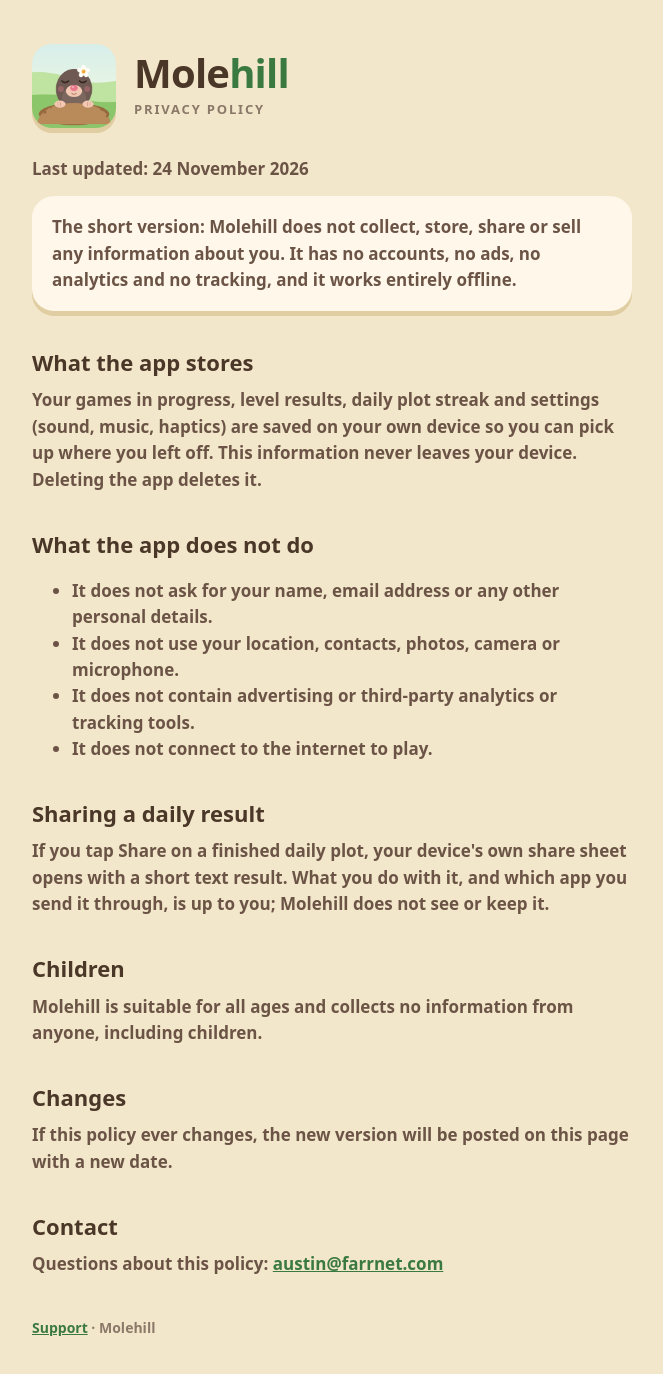
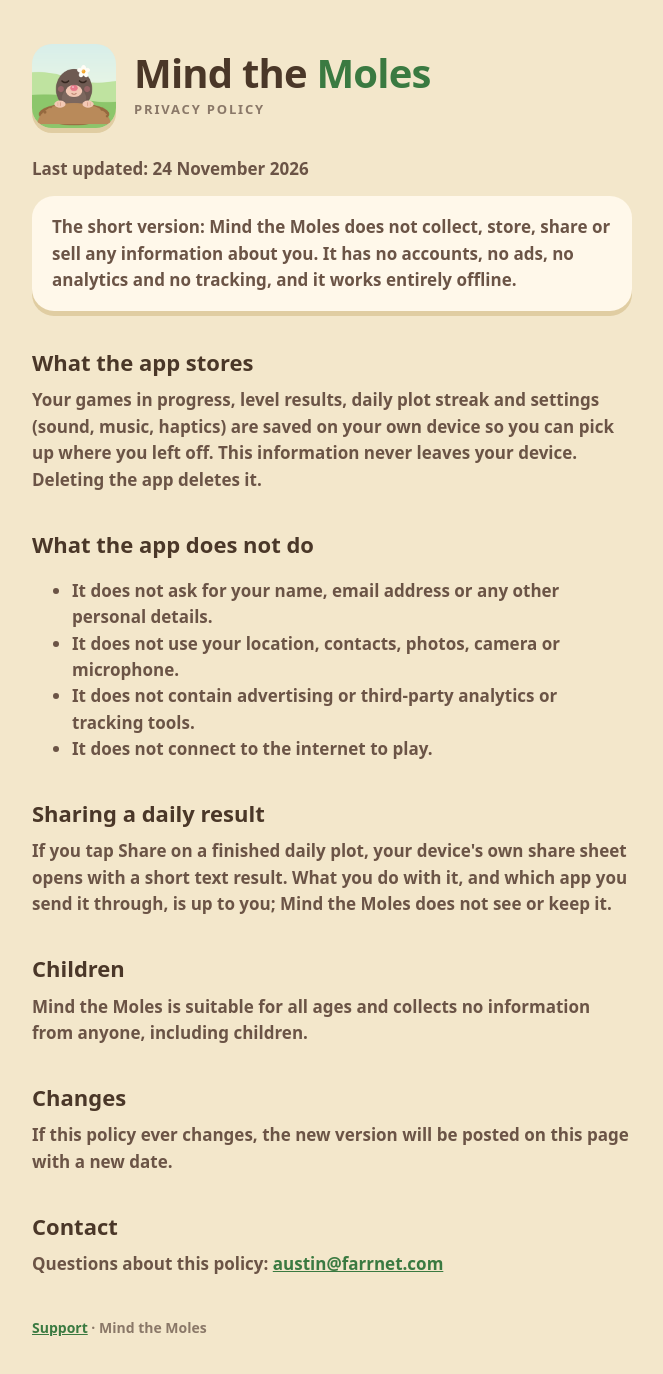
Before and after one commit to austinfarr/molehill-site, a plain HTML site: page privacy.html in a window 1280 px wide. Shown: the whole page, without its empty margins (308-971 px from the left). Drawn offline with Linux system fonts and the light colour scheme.

Commit message:
Rename to Mind the Moles

```diff
--- a/privacy.html
+++ b/privacy.html
@@ -3,20 +3,20 @@
 <head>
 <meta charset="utf-8">
 <meta name="viewport" content="width=device-width, initial-scale=1">
-<title>Molehill – Privacy Policy</title>
+<title>Mind the Moles – Privacy Policy</title>
 <link rel="stylesheet" href="style.css">
 </head>
 <body>
 <main>
 <header>
-  <img src="icon.png" alt="Molehill app icon">
-  <div><h1>Mole<span>hill</span></h1><p class="tag">PRIVACY POLICY</p></div>
+  <img src="icon.png" alt="Mind the Moles app icon">
+  <div><h1>Mind the <span>Moles</span></h1><p class="tag">PRIVACY POLICY</p></div>
 </header>
 
 <p>Last updated: 24 November 2026</p>
 
 <div class="card">
-  <p><strong>The short version:</strong> Molehill does not collect, store, share or sell any information about you. It has no accounts, no ads, no analytics and no tracking, and it works entirely offline.</p>
+  <p><strong>The short version:</strong> Mind the Moles does not collect, store, share or sell any information about you. It has no accounts, no ads, no analytics and no tracking, and it works entirely offline.</p>
 </div>
 
 <h2>What the app stores</h2>
@@ -31,10 +31,10 @@
 </ul>
 
 <h2>Sharing a daily result</h2>
-<p>If you tap Share on a finished daily plot, your device's own share sheet opens with a short text result. What you do with it, and which app you send it through, is up to you; Molehill does not see or keep it.</p>
+<p>If you tap Share on a finished daily plot, your device's own share sheet opens with a short text result. What you do with it, and which app you send it through, is up to you; Mind the Moles does not see or keep it.</p>
 
 <h2>Children</h2>
-<p>Molehill is suitable for all ages and collects no information from anyone, including children.</p>
+<p>Mind the Moles is suitable for all ages and collects no information from anyone, including children.</p>
 
 <h2>Changes</h2>
 <p>If this policy ever changes, the new version will be posted on this page with a new date.</p>
@@ -42,7 +42,7 @@
 <h2>Contact</h2>
 <p>Questions about this policy: <a href="mailto:austin@farrnet.com">austin@farrnet.com</a></p>
 
-<footer><a href="index.html">Support</a> · Molehill</footer>
+<footer><a href="index.html">Support</a> · Mind the Moles</footer>
 </main>
 </body>
 </html>
```
Also changed, not shown: index.html (+4 -4 lines).
